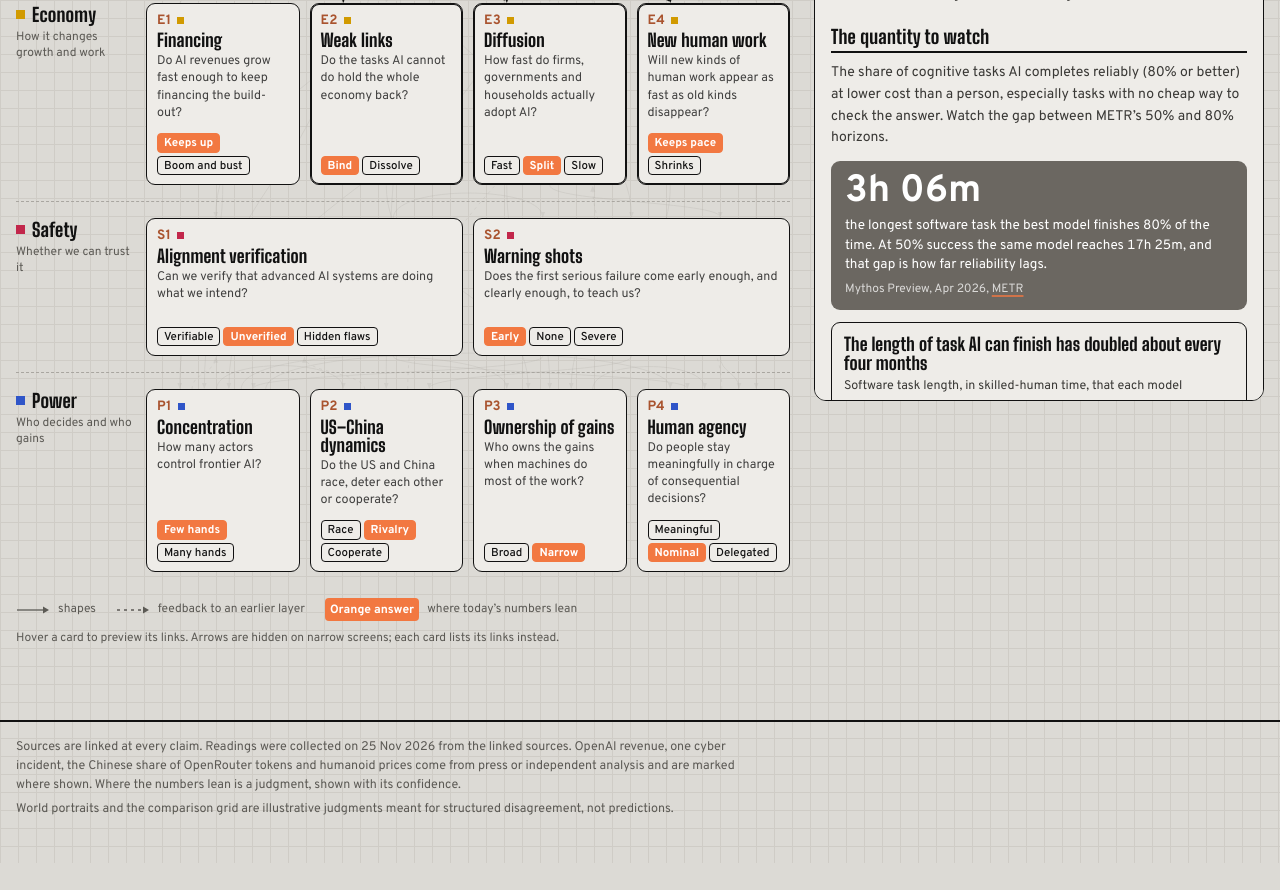
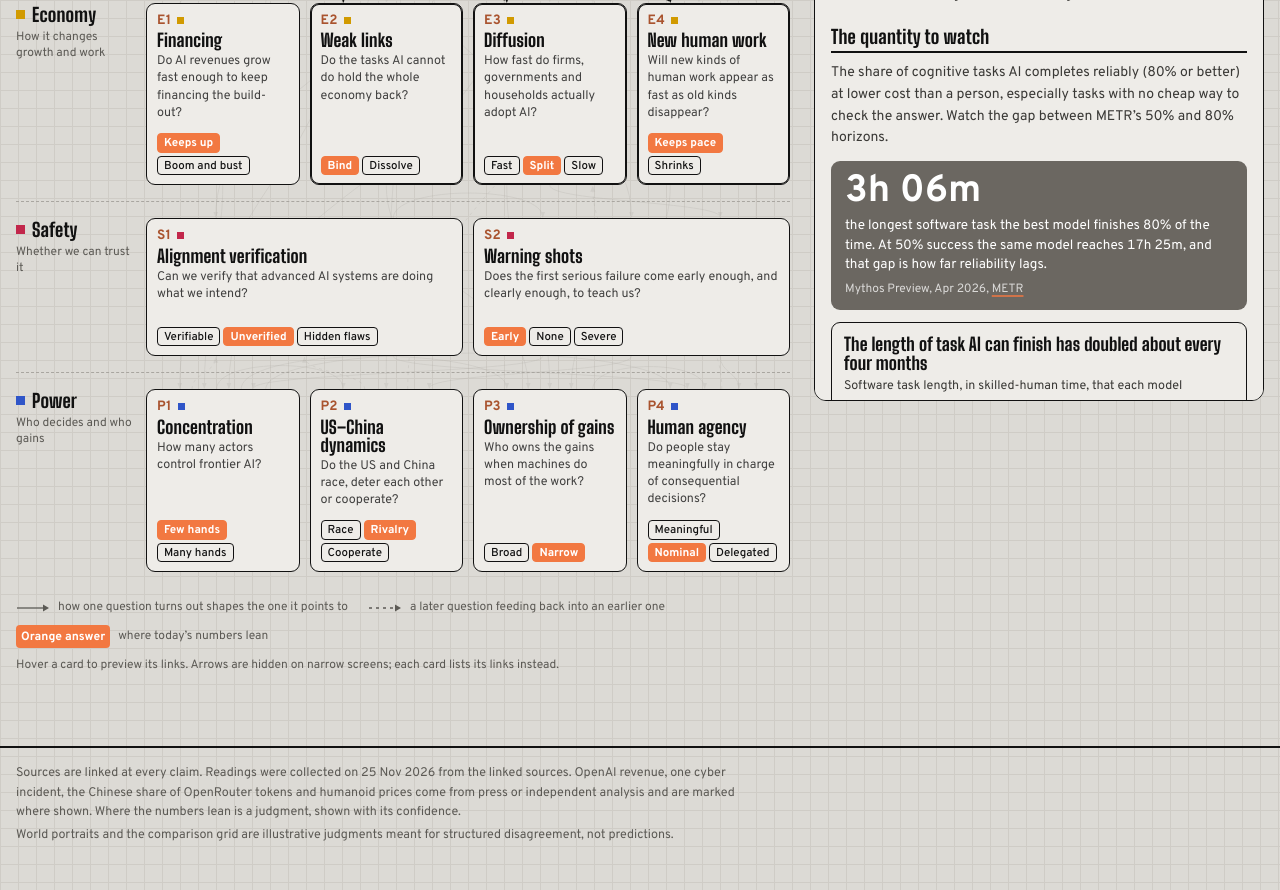
Before and after one commit to jyotsna-varkey/ai-futures-atlas, a plain HTML site: page index-signal.html in a window 1280 px wide. Shown: the part 738-1628 px from the top of the page. Before the commit the page ends 1601 px from the top, so only its background shows below. Drawn offline with Linux system fonts and the light colour scheme; a web font is replaced by a local one.

Commit message:
Signal style: explain the map's arrows in plain words
Co-Authored-By: Claude Opus 5.5 <noreply@anthropic.com>

```diff
--- a/index-signal.html
+++ b/index-signal.html
@@ -489,8 +489,8 @@ details.how .mgrp:first-child{margin-top:0;border-top:0;padding-top:0}
             <svg class="edges" id="edges" aria-hidden="true"></svg>
           </div>
           <div class="map-key">
-            <span><svg width="34" height="10" aria-hidden="true"><path d="M1 5H28" stroke="currentColor" stroke-width="1.3"/><path d="M27 1.5L33 5L27 8.5z" fill="currentColor"/></svg>shapes</span>
-            <span><svg width="34" height="10" aria-hidden="true"><path d="M1 5H28" stroke="currentColor" stroke-width="1.3" stroke-dasharray="3 4"/><path d="M27 1.5L33 5L27 8.5z" fill="currentColor"/></svg>feedback to an earlier layer</span>
+            <span><svg width="34" height="10" aria-hidden="true"><path d="M1 5H28" stroke="currentColor" stroke-width="1.3"/><path d="M27 1.5L33 5L27 8.5z" fill="currentColor"/></svg>how one question turns out shapes the one it points to</span>
+            <span><svg width="34" height="10" aria-hidden="true"><path d="M1 5H28" stroke="currentColor" stroke-width="1.3" stroke-dasharray="3 4"/><path d="M27 1.5L33 5L27 8.5z" fill="currentColor"/></svg>a later question feeding back into an earlier one</span>
             <span><span class="key-on">Orange answer</span> where today’s numbers lean</span>
             <span>Hover a card to preview its links. Arrows are hidden on narrow screens; each card lists its links instead.</span>
           </div>
```
